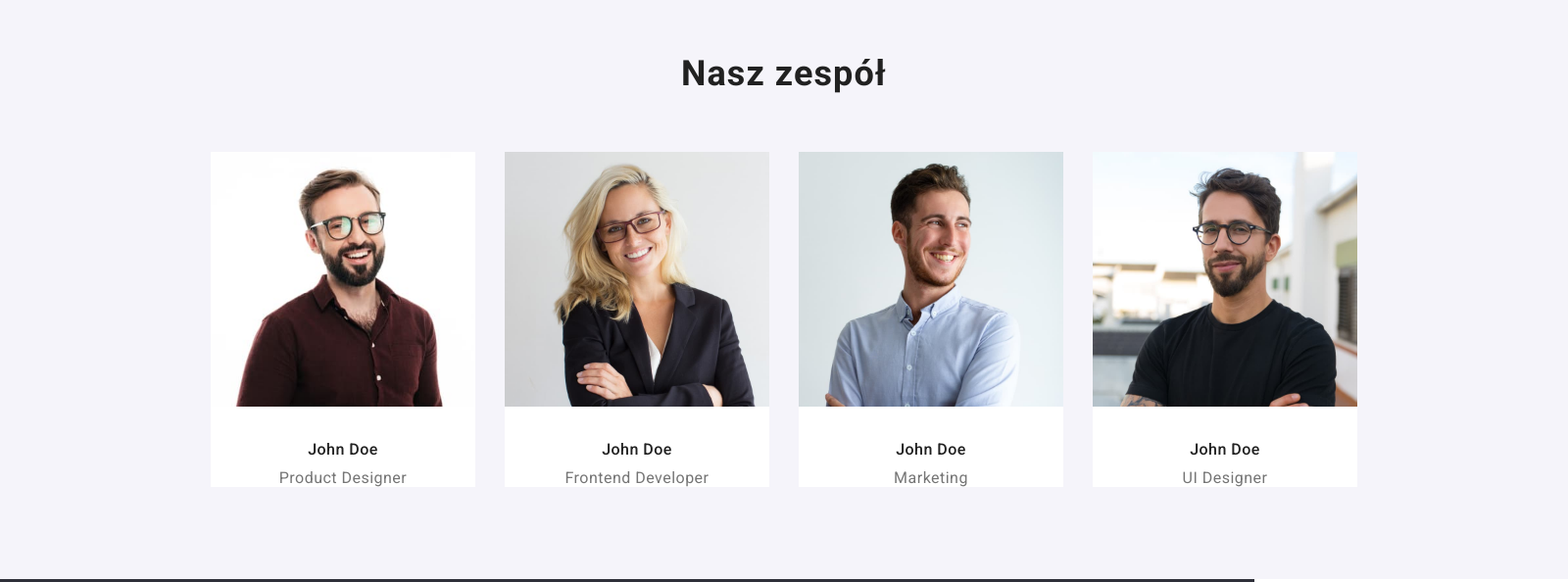
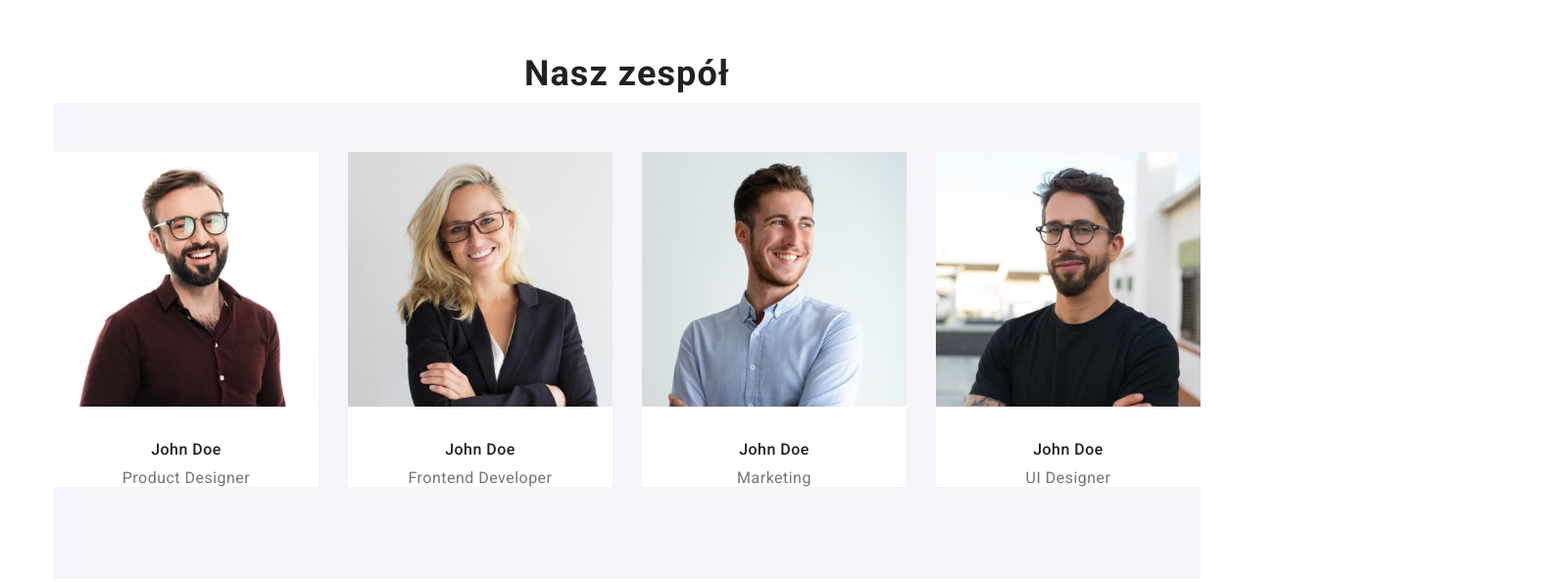
Before and after one commit to MartaPenkaty/goit-markup-hw-03, a plain HTML site: page index.html in a window 1280 px wide. Shown: the part 1619-2213 px from the top of the page at 98% size, 1600 px wide, since content can reach past the window. Drawn offline with nearby package versions, Linux system fonts and the light colour scheme.

Commit message:
poprawki

```diff
--- a/css/styles.css
+++ b/css/styles.css
@@ -219,12 +219,11 @@
   display: flex;
   flex-direction: row;
   gap: 30px;
-  margin-top: 50px;
+  justify-content: center;
 }
+
 .our-team {
-  justify-content: center;
-  width: 1170px;
-  margin: auto;
+  width: 1600px;
 }
 
 .team-list > li {
@@ -238,8 +237,11 @@
 
 .team {
   background-color: var(--second-background-color);
-  width: 1600px;
+  width: 1170px;
+  margin: auto;
+  padding-top: 50px;
   padding-bottom: 94px;
+  justify-content: center;
 }
 
 /*===  END MAIN === */
--- a/index.html
+++ b/index.html
@@ -107,10 +107,10 @@
         </ul>
         </div>
       </section>
-      <section class="section team">
+      <section class="section ">
         <div class="container our-team">
           <h2>Nasz zespół</h2>
-        <ul class="team-list">
+        <ul class="team-list team">
           <li class="team-list-item">
             <img class="team-images" src="images/zespół1.jpg" alt="john doe"
             width =270px
```
